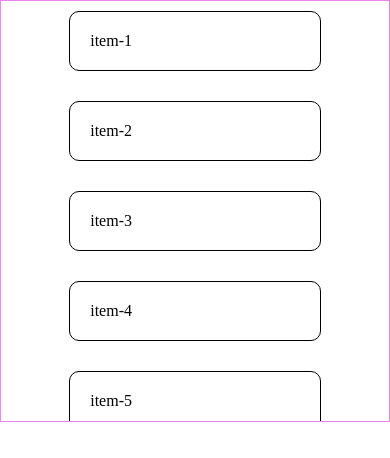
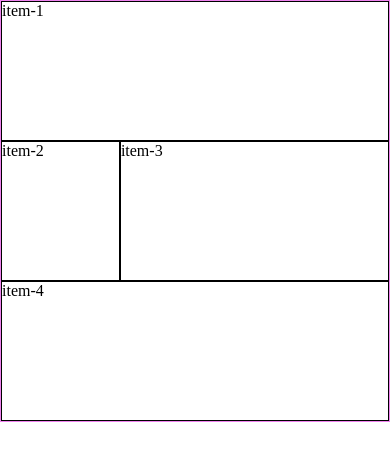
Before and after one commit to brijeshpytops/18Jul_Python_Brijesh, a plain HTML site: page FE/CSS/grid/index.html in a window 390 px wide. Drawn offline with Linux system fonts and the light colour scheme.

Commit message:
grid and media queries done

```diff
--- a/FE/CSS/grid/index.html
+++ b/FE/CSS/grid/index.html
@@ -11,7 +11,7 @@
             box-sizing: border-box;
         }
         .container {
-            overflow: scroll;
+            /* overflow: scroll; */
             border: 1px solid violet;
             height: 50vh;
             display: grid;
@@ -20,8 +20,8 @@
             /* grid-template-columns: repeat(4, 1fr); */
             /* grid-template-columns: repeat(4, 100px); */
             /* grid-template-columns: repeat(4, 100px) 200px 600px; */
-            grid-template-columns: 70%;
-            row-gap:10px ;
+            /* grid-template-columns: 70%; */
+            /* row-gap:10px ; */
 
             /* grid-template-rows: 1fr 3fr 5fr; */
             /* grid-template-rows: repeat(2, 100px) 200px; */
@@ -31,7 +31,7 @@
             /* grid-auto-rows: 50px; */
             /* grid-template-columns: repeat(3, 100px); */
             /* justify-content: start; */
-            justify-content: center;
+            /* justify-content: center; */
             /* justify-content: end;
             justify-content: space-between;
             justify-content: space-around;
@@ -42,23 +42,40 @@
             align-content: end;
             align-content: space-between;
             align-content: space-around;
-            align-content: space-evenly;
+            align-content: space-evenly; */
 
-            align-items: start;
-            align-items: center;
+            /* align-items: start; */
+            /* align-items: center;
             align-items: end;
             align-items: stretch; */
+
+            grid-template-areas: "nav nav nav nav"
+                                 "side art art art"
+                                 "ftr ftr ftr ftr";
         }
         .item {
             /* width: 300px; */
             border: 1px solid;
             /* width: 70%; */
-            border-radius: 10px;
+            /* border-radius: 10px;
             margin: 10px;
-            padding: 20px;
+            padding: 20px; */
         }
 
-        #item-2{
+        #item-1 {
+            grid-area: nav;
+        }
+        #item-2 {
+            grid-area: side;
+        }
+        #item-3 {
+            grid-area: art;
+        }
+        #item-4 {
+            grid-area: ftr;
+        }
+
+        /* #item-2{ */
             /* background-color: rgb(156, 83, 185); */
             /* grid-column-start: 1;
             grid-column-end: 3; */
@@ -71,7 +88,16 @@
             /* grid-row: 2 / 4; */
 
             /* grid-area: 2 / 1 / 4 / 3; */
-        }
+
+            /* justify-self: start; */
+            /* justify-self: center;
+            justify-self: end;
+            justify-self: stretch; */
+            /* align-self: end;
+            align-self: center; */
+
+            /* place-self: center start; */
+        /* } */
     </style>
 </head>
 <body>
@@ -80,14 +106,14 @@
         <div class="item" id="item-2">item-2</div>
         <div class="item" id="item-3">item-3</div>
         <div class="item" id="item-4">item-4</div>
-        <div class="item" id="item-5">item-5</div>
+        <!-- <div class="item" id="item-5">item-5</div>
         <div class="item" id="item-6">item-6</div>
         <div class="item" id="item-7">item-7</div>
         <div class="item" id="item-8">item-8</div>
         <div class="item" id="item-9">item-9</div>
         <div class="item" id="item-10">item-10</div>
         <div class="item" id="item-11">item-11</div>
-        <div class="item" id="item-12">item-12</div>
+        <div class="item" id="item-12">item-12</div> -->
     </div>
 </body>
 </html>
```
Also changed, not shown: FE/CSS/mediaquery/index.html (added, +53 -0 lines).
